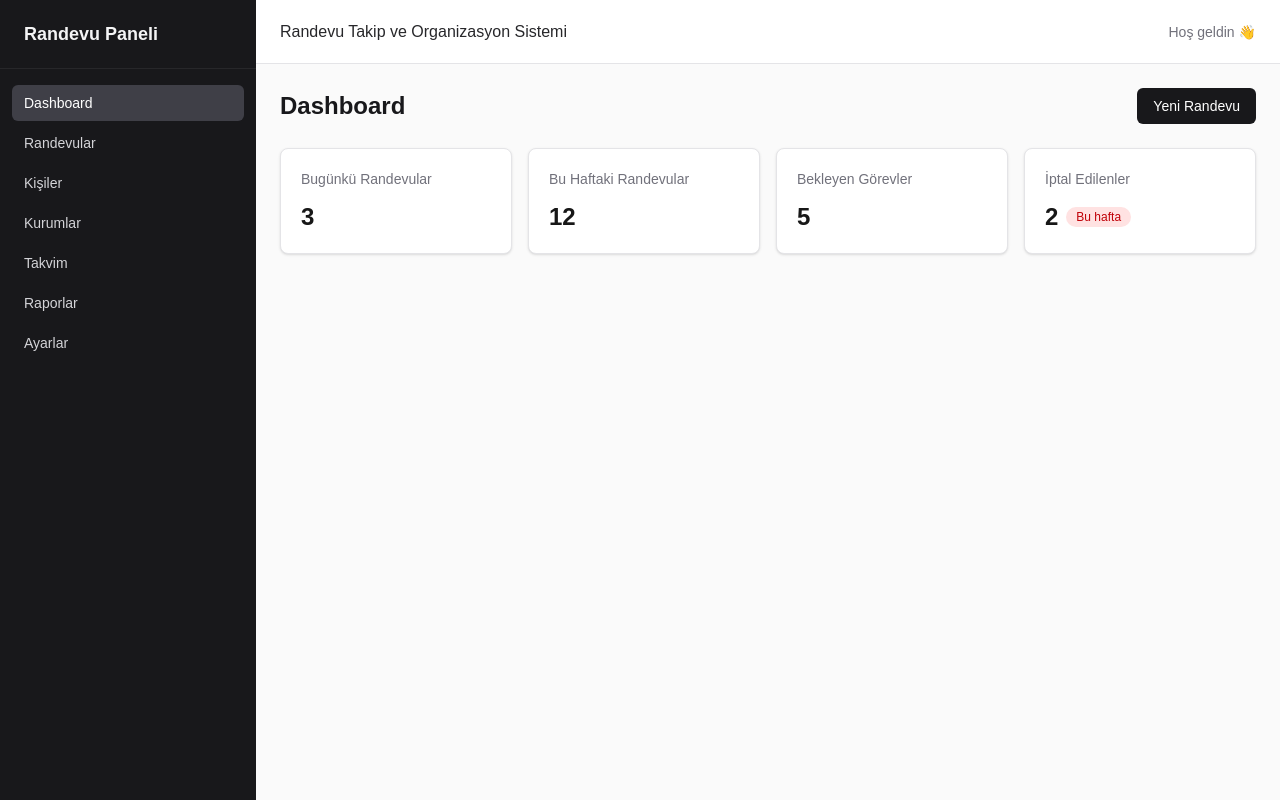
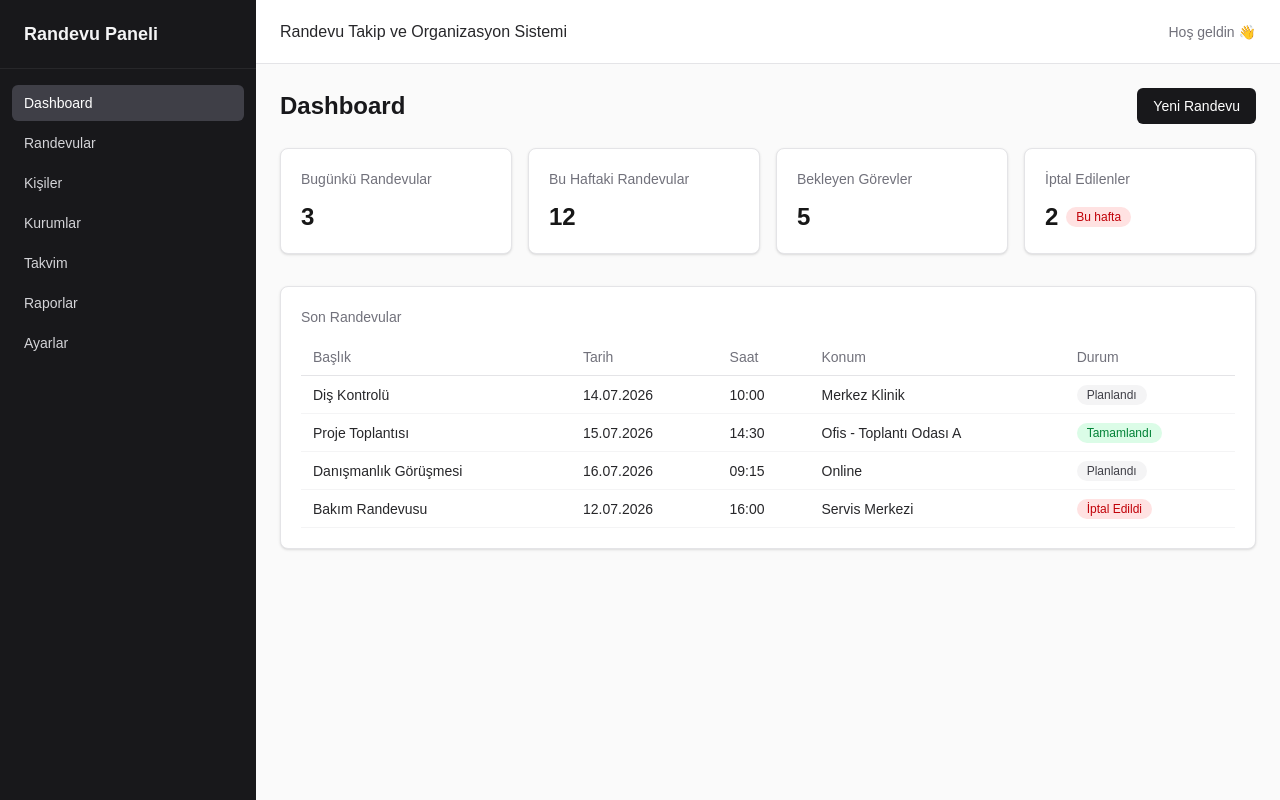
Before and after one commit to Hayrunn1s4ksknn/appointment-organization-system, a Next.js app: page /dashboard in a window 1280 px wide. Built offline with nearby package versions, Linux system fonts and the light colour scheme.

Commit message:
feat: build dashboard with mock data

```diff
--- a/src/app/dashboard/page.tsx
+++ b/src/app/dashboard/page.tsx
@@ -1,8 +1,42 @@
 import Card from "@/components/ui/Card";
 import Badge from "@/components/ui/Badge";
 import Button from "@/components/ui/Button";
+import SimpleTable from "@/components/ui/SimpleTable";
+import {
+  dashboardSummary,
+  recentAppointments,
+  type Appointment,
+  type AppointmentStatus,
+} from "@/lib/mock-data";
+
+// Randevu durumuna göre hangi renkte badge gösterileceğini belirleyen küçük yardımcı
+function statusColor(status: AppointmentStatus) {
+  switch (status) {
+    case "completed":
+      return "green";
+    case "cancelled":
+      return "red";
+    case "postponed":
+      return "yellow";
+    default:
+      return "gray";
+  }
+}
+
+// Durum metnini kullanıcı dostu Türkçeye çeviren yardımcı
+function statusLabel(status: AppointmentStatus) {
+  const labels: Record<AppointmentStatus, string> = {
+    planned: "Planlandı",
+    completed: "Tamamlandı",
+    cancelled: "İptal Edildi",
+    postponed: "Ertelendi",
+  };
+  return labels[status];
+}
 
 export default function DashboardPage() {
+  const hasAppointments = recentAppointments.length > 0;
+
   return (
     <div>
       <div className="flex items-center justify-between mb-6">
@@ -10,23 +44,51 @@ export default function DashboardPage() {
         <Button variant="primary">Yeni Randevu</Button>
       </div>
 
-      <div className="grid grid-cols-1 sm:grid-cols-2 lg:grid-cols-4 gap-4">
+      {/* Özet kartlar - artık mock-data.ts'ten geliyor */}
+      <div className="grid grid-cols-1 sm:grid-cols-2 lg:grid-cols-4 gap-4 mb-8">
         <Card title="Bugünkü Randevular">
-          <p className="text-2xl font-semibold">3</p>
+          <p className="text-2xl font-semibold">{dashboardSummary.todayCount}</p>
         </Card>
         <Card title="Bu Haftaki Randevular">
-          <p className="text-2xl font-semibold">12</p>
+          <p className="text-2xl font-semibold">{dashboardSummary.weekCount}</p>
         </Card>
         <Card title="Bekleyen Görevler">
-          <p className="text-2xl font-semibold">5</p>
+          <p className="text-2xl font-semibold">{dashboardSummary.pendingCount}</p>
         </Card>
         <Card title="İptal Edilenler">
           <div className="flex items-center gap-2">
-            <p className="text-2xl font-semibold">2</p>
+            <p className="text-2xl font-semibold">{dashboardSummary.cancelledCount}</p>
             <Badge text="Bu hafta" color="red" />
           </div>
         </Card>
       </div>
+
+      {/* Son randevular listesi */}
+      <Card title="Son Randevular">
+        {hasAppointments ? (
+          <SimpleTable<Appointment>
+            columns={[
+              { header: "Başlık", accessor: (row) => row.title },
+              { header: "Tarih", accessor: (row) => row.date },
+              { header: "Saat", accessor: (row) => row.time },
+              { header: "Konum", accessor: (row) => row.location ?? "-" },
+              {
+                header: "Durum",
+                accessor: (row) => (
+                  <Badge text={statusLabel(row.status)} color={statusColor(row.status)} />
+                ),
+              },
+            ]}
+            data={recentAppointments}
+          />
+        ) : (
+          // Boş veri durumu - liste boşsa kullanıcıya anlamlı bir mesaj gösteriyoruz,
+          // boş bir tablo veya "undefined" gibi bir şey göstermek yerine.
+          <div className="py-8 text-center text-zinc-500 text-sm">
+            Henüz kayıtlı bir randevu bulunmuyor.
+          </div>
+        )}
+      </Card>
     </div>
   );
 }
--- /dev/null
+++ b/src/lib/mock-data.ts
@@ -0,0 +1,62 @@
+// Bu dosya, henüz Supabase'e bağlı olmadığımız için kullandığımız SAHTE (mock) verileri
+// tek bir yerde topluyor. İleride gerçek veritabanı bağlantısına geçerken,
+// sadece bu dosyanın import edildiği yerleri değiştirmemiz yeterli olacak -
+// component'lerin içine dağınık veri gömmediğimiz için temiz bir geçiş yapabileceğiz.
+
+export type AppointmentStatus = "planned" | "completed" | "cancelled" | "postponed";
+
+export interface Appointment {
+  id: string;
+  title: string;
+  date: string; // "14.07.2026" formatında
+  time: string; // "14:30" formatında
+  status: AppointmentStatus;
+  location?: string;
+}
+
+// Dashboard'daki özet kartlar için sayılar
+export const dashboardSummary = {
+  todayCount: 3,
+  weekCount: 12,
+  pendingCount: 5,
+  cancelledCount: 2,
+};
+
+// Son randevular listesi için örnek veriler
+export const recentAppointments: Appointment[] = [
+  {
+    id: "1",
+    title: "Diş Kontrolü",
+    date: "14.07.2026",
+    time: "10:00",
+    status: "planned",
+    location: "Merkez Klinik",
+  },
+  {
+    id: "2",
+    title: "Proje Toplantısı",
+    date: "15.07.2026",
+    time: "14:30",
+    status: "completed",
+    location: "Ofis - Toplantı Odası A",
+  },
+  {
+    id: "3",
+    title: "Danışmanlık Görüşmesi",
+    date: "16.07.2026",
+    time: "09:15",
+    status: "planned",
+    location: "Online",
+  },
+  {
+    id: "4",
+    title: "Bakım Randevusu",
+    date: "12.07.2026",
+    time: "16:00",
+    status: "cancelled",
+    location: "Servis Merkezi",
+  },
+];
+
+// Boş veri durumunu test edebilmek için ayrı bir örnek liste (kullanmak istersek)
+export const emptyAppointments: Appointment[] = [];
```
